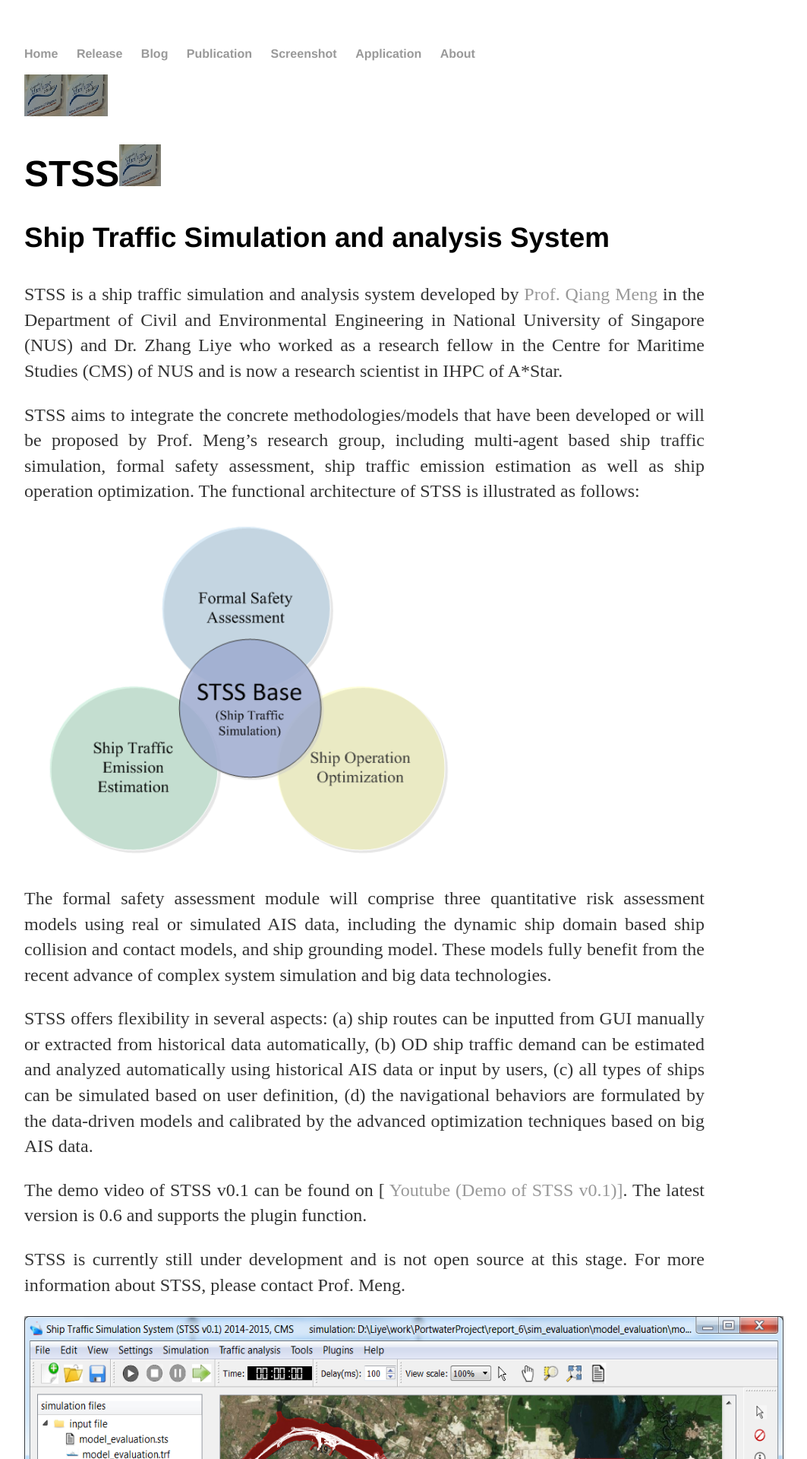
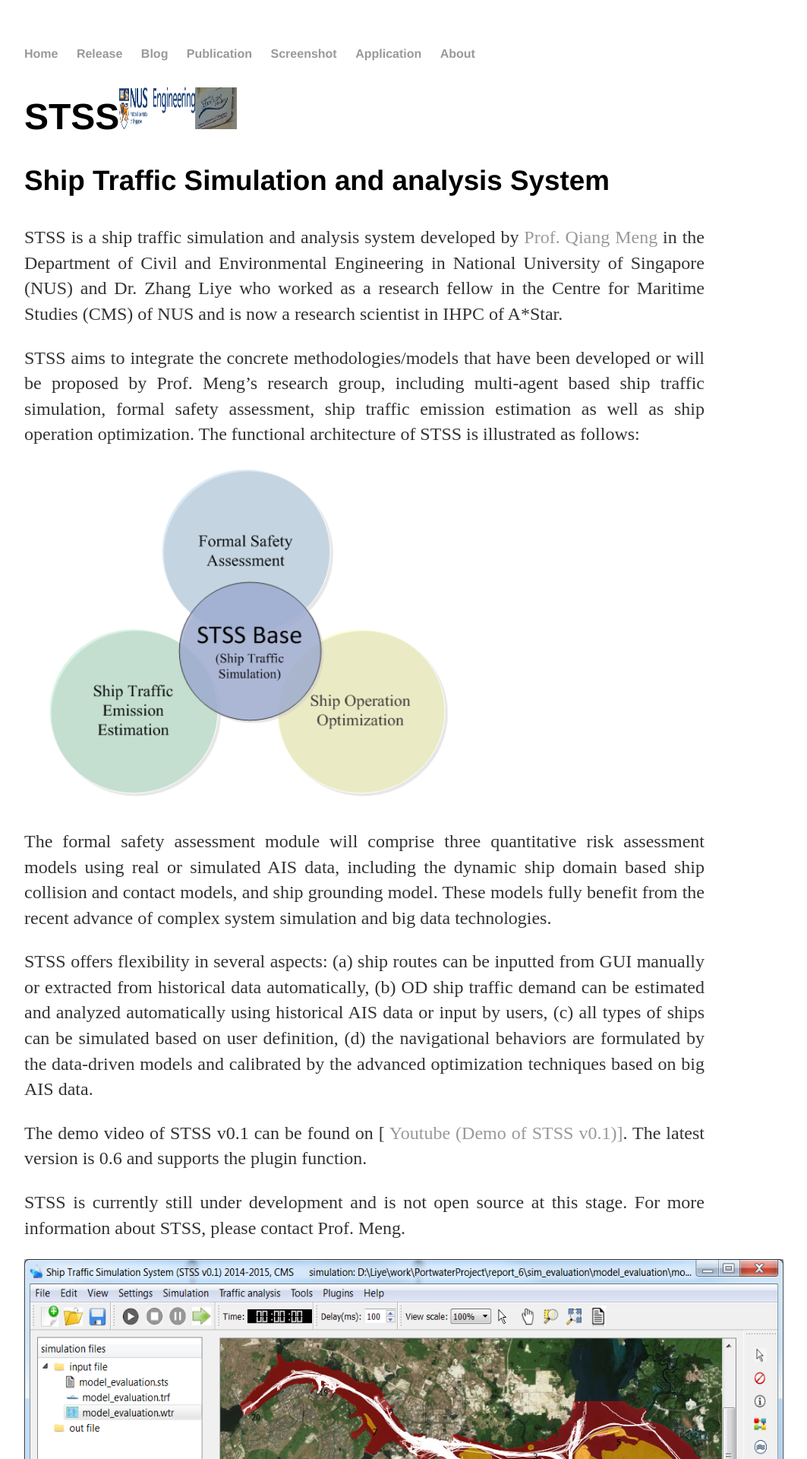
Before and after one commit to stss-maritime/stss-maritime.github.io, a Jekyll site: the page built from index.html, in a window 1280 px wide. Shown: the top 1920 px of the page at 76% size, without its empty margins (160-1223 px from the left). Built offline with Jekyll 4.4.1, drawn with Linux system fonts in a browser that asks for light colours.

Commit message:
revise about

```diff
--- a/index.html
+++ b/index.html
@@ -4,8 +4,7 @@
 ---
 
 		<div class="blurb">
-			<img src="cms-small.bmp" alt="HTML5 Icon", style="width:55px;height:55px;"><img src="cms-small.bmp" alt="HTML5 Icon", style="width:55px;height:55px;">
-			<h1>STSS<a href="http://www.maritimestudies.nus.edu.sg/"><img src="cms-small.bmp" alt="HTML5 Icon", style="width:55px;height:55px;"></a></h1>
+			<h1>STSS<img src="logo_ce.png" alt="HTML5 Icon", style="width:100px;height:55px;"><img src="cms-small.bmp" alt="HTML5 Icon", style="width:55px;height:55px;"></h1>
             <h3>Ship Traffic Simulation and analysis System</h3>
 			<p align="justify">STSS is a ship traffic simulation and analysis system developed by <a href="/about">Prof. Qiang Meng</a>
 			in the Department of Civil and Environmental Engineering in National University of Singapore (NUS) and Dr. Zhang Liye who worked as a research
```
